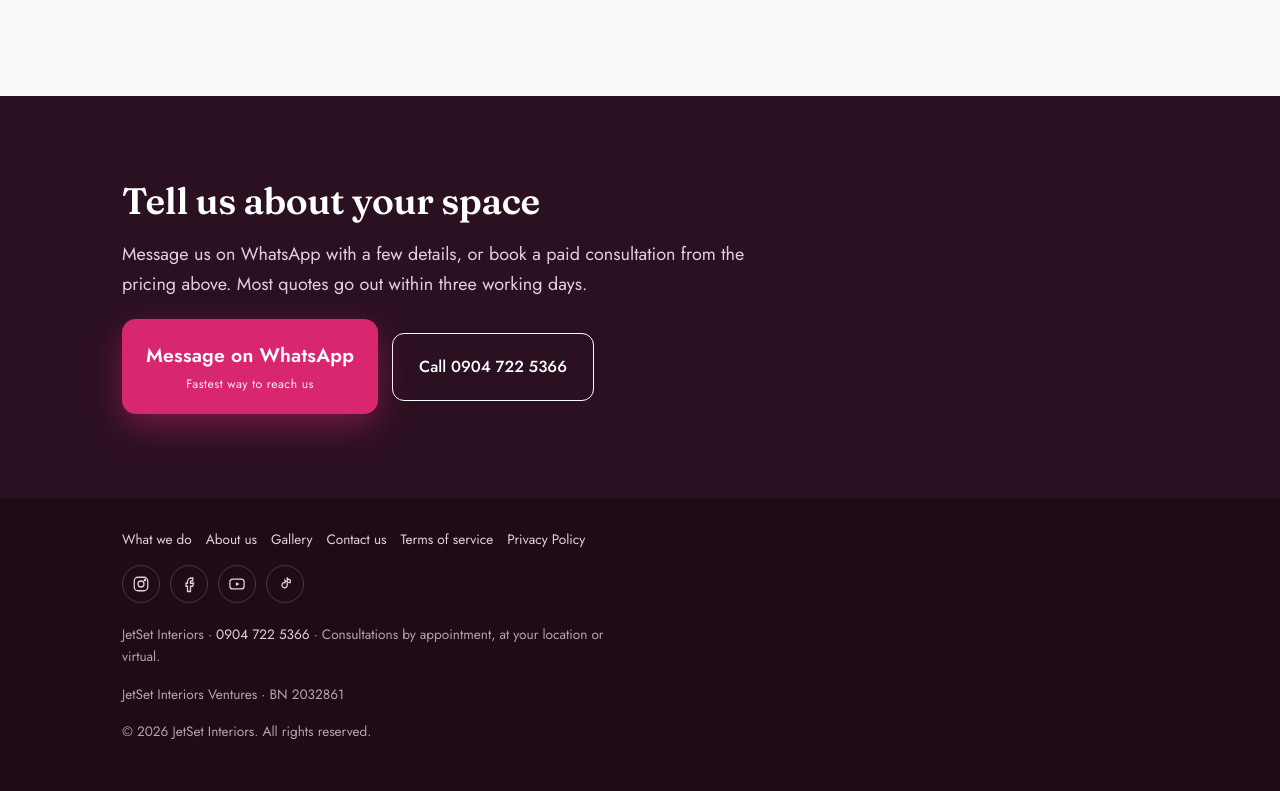
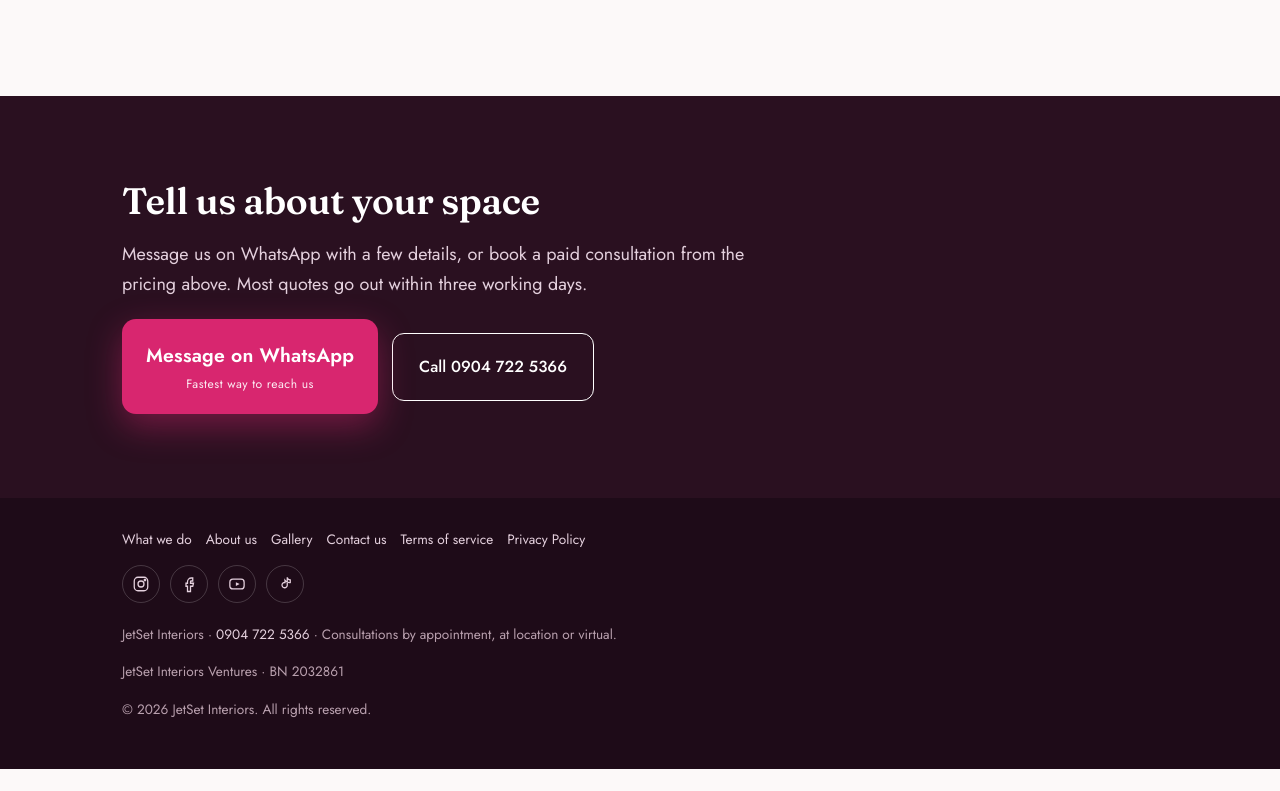
Before and after one commit to Manbeejay/jetset-interiors-site, a plain HTML site: page index.html in a window 1280 px wide. Shown: the part 6497-7288 px from the top of the page. After the commit the page ends 7266 px from the top, so only its background shows below. Drawn offline with Linux system fonts and the light colour scheme.

Commit message:
Update index.html

```diff
--- a/index.html
+++ b/index.html
@@ -792,7 +792,7 @@ footer .fnav{display:flex;flex-wrap:wrap;gap:14px;margin:0 0 14px;padding:0;list
         <svg viewBox="0 0 24 24" fill="none" stroke="currentColor" stroke-width="1.7" aria-hidden="true"><path d="M15 3v10.5a3.5 3.5 0 1 1-3-3.46V7a7 7 0 0 0 7 3V6.5A4 4 0 0 1 15 3z"/></svg>
       </a>
     </div>
-    <p>JetSet Interiors &middot; <a href="tel:+2349047225366">0904 722 5366</a> &middot; Consultations by appointment, at your location or virtual.</p>
+    <p>JetSet Interiors &middot; <a href="tel:+2349047225366">0904 722 5366</a> &middot; Consultations by appointment, at location or virtual.</p>
     <p>JetSet Interiors Ventures &middot; BN 2032861</p>
     <p>&copy; <span id="yr">2026</span> JetSet Interiors. All rights reserved.</p>
   </div>
```
